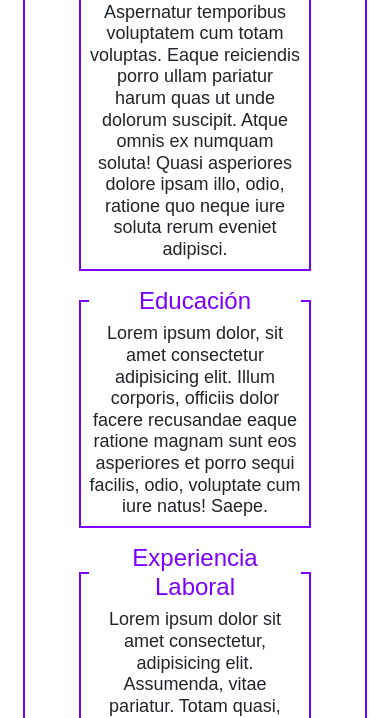
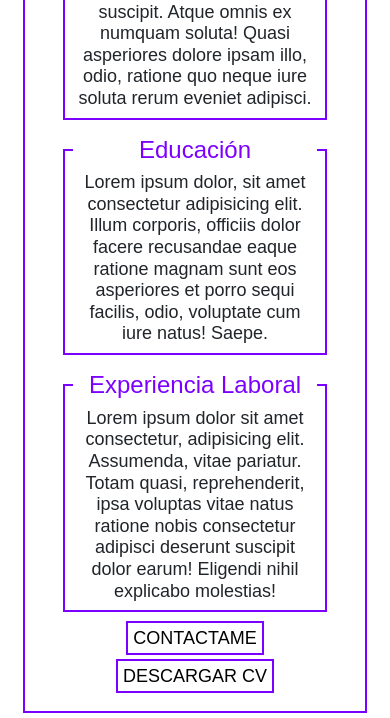
Before and after one commit to augusto1812/coderhouse_desarrolloWeb, a website: page quien_soy.html in a window 390 px wide. Shown: the part 750-1468 px from the top of the page. Drawn offline with nearby package versions, Linux system fonts and the light colour scheme.

Commit message:
logo en menu y responsive fieldset en quien soy

```diff
--- a/quien_soy.html
+++ b/quien_soy.html
@@ -38,7 +38,7 @@
       </nav>
       <div class="dropdown d-flex d-sm-none">
           <button class="btn btn-secondary" type="button" id="dropdownMenuButton" data-toggle="dropdown" aria-haspopup="true" aria-expanded="false">
-            <img src="imagenes/menu.png" alt="menu">
+            <img src="imagenes/favicon-16x16.png" alt="menu">
           </button>
           <div class="dropdown-menu" aria-labelledby="dropdownMenuButton">
             <a class="dropdown-item" href="index.html">Inicio</a>
@@ -65,13 +65,13 @@
               </div>
             </div>
             <div class="row">
-              <div class="col">
+              <div class="col-sm-6">
                 <fieldset>
                   <legend>Educación</legend>
                   Lorem ipsum dolor, sit amet consectetur adipisicing elit. Illum corporis, officiis dolor facere recusandae eaque ratione magnam sunt eos asperiores et porro sequi facilis, odio, voluptate cum iure natus! Saepe.
                 </fieldset>
               </div>
-              <div class="col">
+              <div class="col-sm-6">
                 <fieldset>
                   <legend>Experiencia Laboral</legend>
                   Lorem ipsum dolor sit amet consectetur, adipisicing elit. Assumenda, vitae pariatur. Totam quasi, reprehenderit, ipsa voluptas vitae natus ratione nobis consectetur adipisci deserunt suscipit dolor earum! Eligendi nihil explicabo molestias!
--- a/scss/_generales.scss
+++ b/scss/_generales.scss
@@ -47,7 +47,7 @@ h3 {
   font-size: 18px;
   border: solid 2px $bluePurple;
   margin: 0.5rem;
-  padding: 1rem;
+  padding: 1rem 0 1rem 0;
   text-align: center;
   line-height: 1.2;
 }
```
Also changed, not shown: contacto.html (+1 -1 lines), index.html (+1 -1 lines), proyectos.html (+1 -1 lines), skills.html (+1 -1 lines), css/estilos.css.
